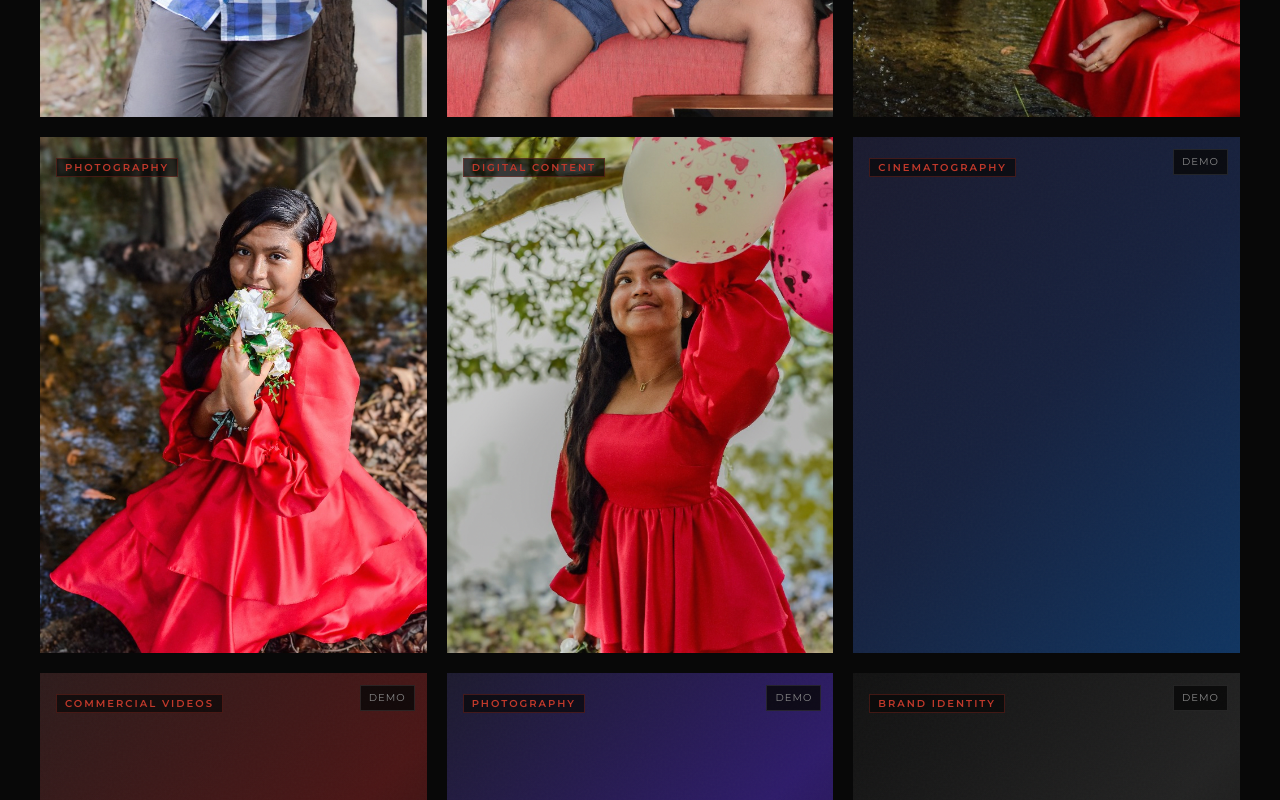
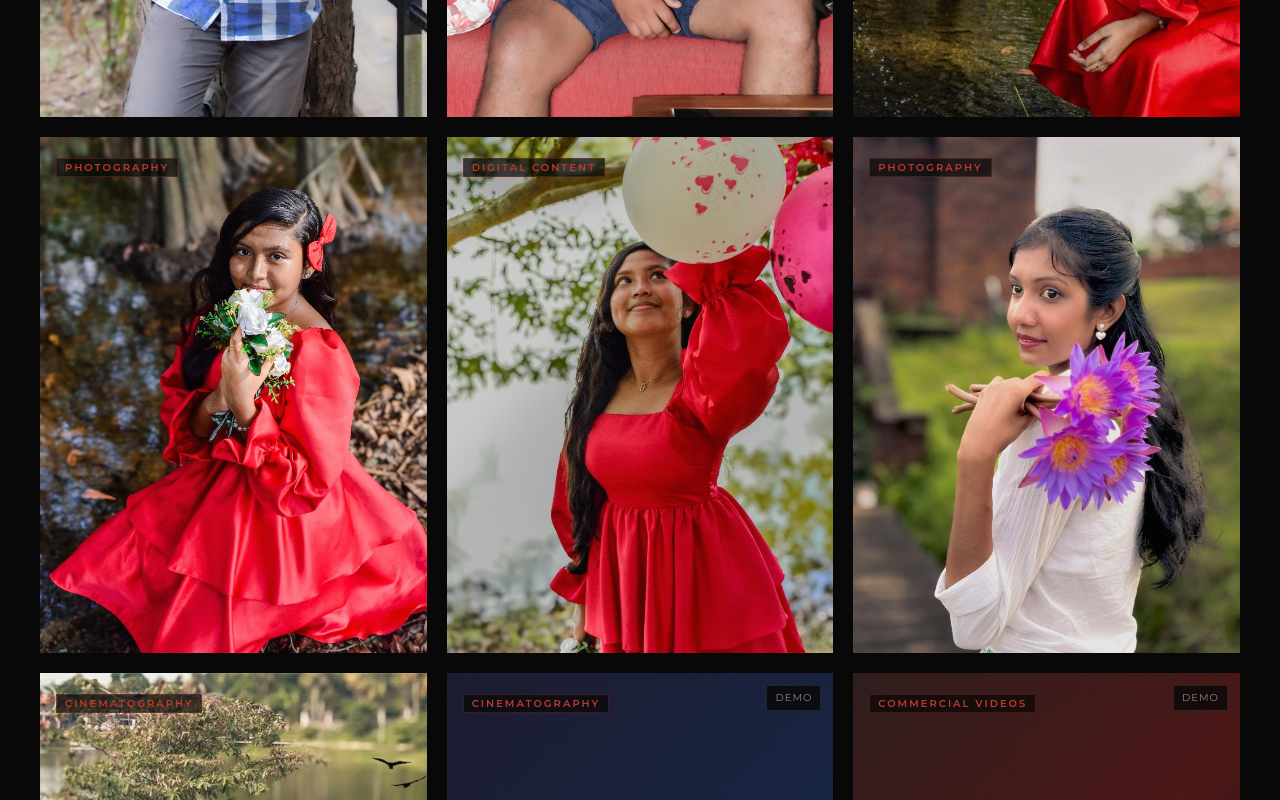
Before and after one commit to mihirunpavithra-wq/varga, a React (Vite) app: page / in a window 1280 px wide. Shown: the part 1760-2560 px from the top of the page. Built offline with nearby package versions, Linux system fonts and the light colour scheme.

Commit message:
Add lotus photos to portfolio and update official email to matheeshamihisara3m@gmail.com

```diff
--- a/src/data/content.ts
+++ b/src/data/content.ts
@@ -79,6 +79,30 @@ export const projects: Project[] = [
       'High-energy short-form visual content created for digital brands and personal celebrations. Featuring colorful balloons, natural smiles, and eye-catching outdoor aesthetics optimized for social media.',
     image: `${import.meta.env.BASE_URL}celebration-lifestyle-content.jpg`,
     tags: ['Digital Content', 'Social Reels', 'Lifestyle Celebration', 'Short-form'],
+    isDemo: false,
+  },
+  {
+    id: 'lotus-portrait-01',
+    title: 'Purple Lotus Traditional Portrait',
+    category: 'Photography',
+    year: 2024,
+    description: 'Serene outdoor portrait capturing Sri Lankan heritage, soft daylight, and purple lotus blooms.',
+    fullDescription:
+      'A cultural and lifestyle portrait study blending timeless Sri Lankan beauty with sacred purple lotus blooms (Nil Manel). Captured against ancient brick textures with soft, flattering natural bokeh.',
+    image: `${import.meta.env.BASE_URL}lotus-portrait-photography.jpg`,
+    tags: ['Photography', 'Heritage Portrait', 'Natural Light', 'Cultural Aesthetics'],
+    isDemo: false,
+  },
+  {
+    id: 'lakeside-cinematic-01',
+    title: 'Lakeside Serenity Cinematic Visual',
+    category: 'Cinematography',
+    year: 2024,
+    description: 'Atmospheric widescreen landscape cinematography with reflective water and flying birds.',
+    fullDescription:
+      'A contemplative cinematic frame capturing calm reflection by the wooden pier. Composed with birds in motion, tranquil waters, and peaceful solitary storytelling.',
+    image: `${import.meta.env.BASE_URL}lakeside-cinematic-session.jpg`,
+    tags: ['Cinematography', 'Landscape Frame', 'Reflective Waters', 'Visual Story'],
     isDemo: false,
   },
   {
@@ -254,7 +278,7 @@ export const navLinks = [
 
 // ─── Contact Info ─────────────────────────────────────────────────────────
 export const contactInfo = {
-  email: 'hello@vargastudio.lk',
+  email: 'matheeshamihisara3m@gmail.com',
   whatsapp: '+94 77 049 8850',
   whatsappLink: 'https://wa.me/94770498850',
   youtube: 'https://youtube.com/@vargaproduction',
```
Also changed, not shown: public/lakeside-cinematic-session.jpg (added), public/lotus-portrait-photography.jpg (added).
